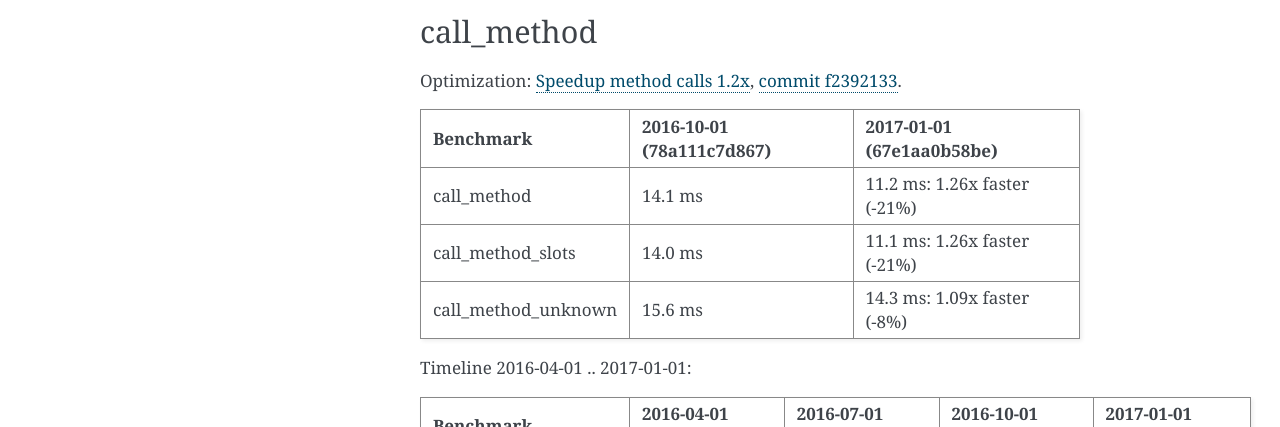
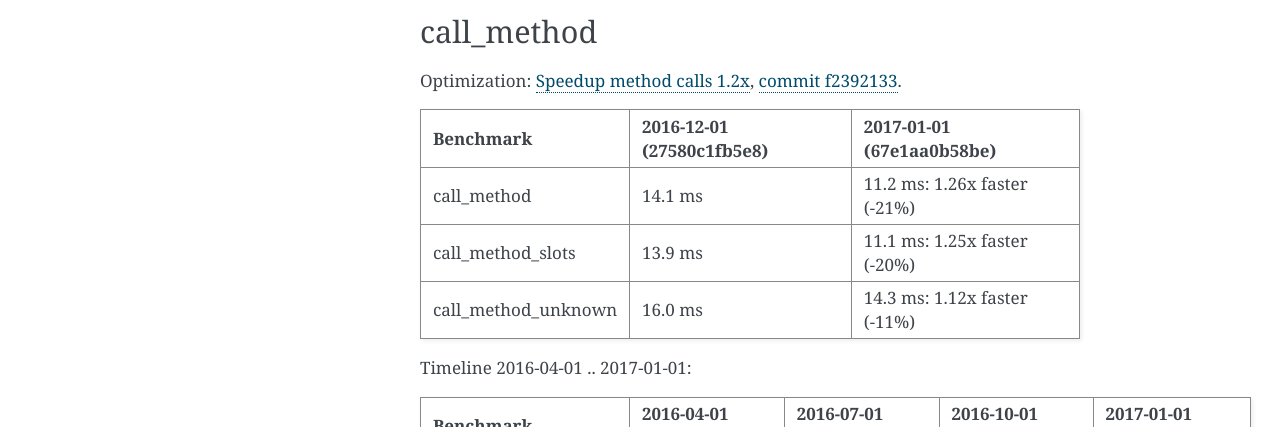
Before and after one commit to python/pyperformance, a Sphinx documentation site: the page built from doc/cpython_results_2017.rst, in a window 1280 px wide and 1400 px high, scrolled down 523 px. Shown: the part 145-572 px from the top of the window. Built offline with Sphinx 7.4.7, drawn with Linux system fonts in a browser that asks for light colours; some of the changed text lies outside the part shown.

Commit message:
doc: adjust cpython perf

```diff
--- a/doc/cpython_results_2017.rst
+++ b/doc/cpython_results_2017.rst
@@ -43,13 +43,13 @@
 <https://github.com/python/cpython/commit/f2392133eba777f05947a8996c507690b95379c3>`_.
 
 +---------------------+---------------------------+------------------------------+
-| Benchmark           | 2016-10-01 (78a111c7d867) | 2017-01-01 (67e1aa0b58be)    |
+| Benchmark           | 2016-12-01 (27580c1fb5e8) | 2017-01-01 (67e1aa0b58be)    |
 +=====================+===========================+==============================+
 | call_method         | 14.1 ms                   | 11.2 ms: 1.26x faster (-21%) |
 +---------------------+---------------------------+------------------------------+
-| call_method_slots   | 14.0 ms                   | 11.1 ms: 1.26x faster (-21%) |
+| call_method_slots   | 13.9 ms                   | 11.1 ms: 1.25x faster (-20%) |
 +---------------------+---------------------------+------------------------------+
-| call_method_unknown | 15.6 ms                   | 14.3 ms: 1.09x faster (-8%)  |
+| call_method_unknown | 16.0 ms                   | 14.3 ms: 1.12x faster (-11%) |
 +---------------------+---------------------------+------------------------------+
 
 Timeline 2016-04-01 .. 2017-01-01:
@@ -106,12 +106,20 @@
 pickle
 ======
 
-pickle:
+pickle, 2015-07-01 .. 2015-10-01:
 
 +-----------+---------------------------+------------------------------+
 | Benchmark | 2015-07-01 (d7982beca93c) | 2015-10-01 (30b7138fe12b)    |
 +===========+===========================+==============================+
 | pickle    | 32.9 us                   | 26.6 us: 1.23x faster (-19%) |
++-----------+---------------------------+------------------------------+
+
+pickle, 2016-08-02 .. 2016-09-08:
+
++-----------+---------------------------+------------------------------+
+| Benchmark | 2016-08-02 (133138a284be) | 2016-09-08 (10427f44852b)    |
++===========+===========================+==============================+
+| pickle    | 25.5 us                   | 21.4 us: 1.19x faster (-16%) |
 +-----------+---------------------------+------------------------------+
 
 pickle dict/list:
@@ -194,6 +202,18 @@
 scimark
 =======
 
+2017-02-01 .. 2017-03-31:
+
++-------------+---------------------------+-----------------------------+
+| Benchmark   | 2017-02-01 (ef158c3ced3f) | 2017-03-31 (cdcac039fb44)   |
++=============+===========================+=============================+
+| scimark_lu  | 375 ms                    | 318 ms: 1.18x faster (-15%) |
++-------------+---------------------------+-----------------------------+
+| scimark_sor | 412 ms                    | 375 ms: 1.10x faster (-9%)  |
++-------------+---------------------------+-----------------------------+
+
+2016-10-01 .. 2017-03-31:
+
 +-------------+---------------------------+-----------------------------+-----------------------------+
 | Benchmark   | 2016-10-01 (78a111c7d867) | 2017-01-01 (67e1aa0b58be)   | 2017-03-31 (cdcac039fb44)   |
 +=============+===========================+=============================+=============================+
```
